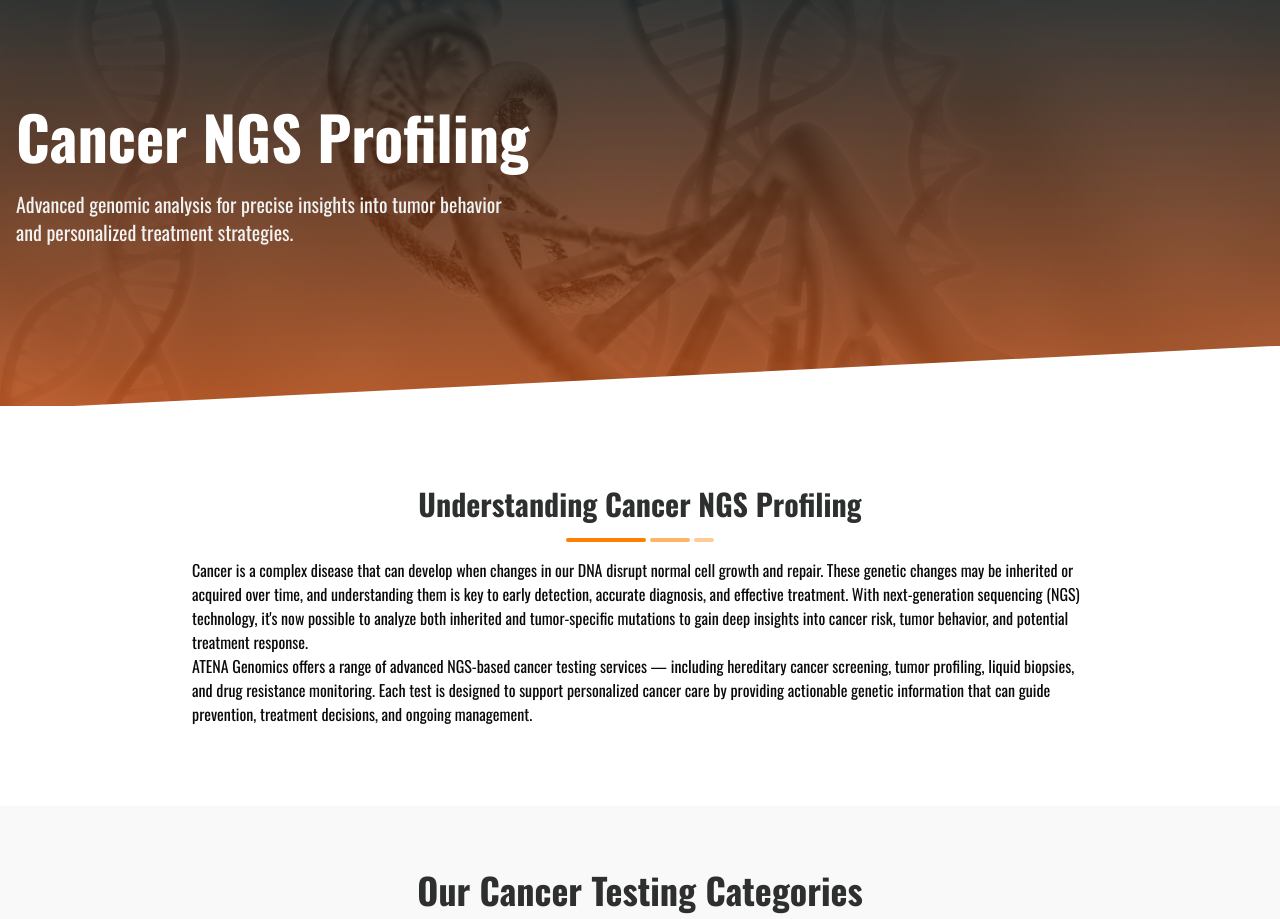
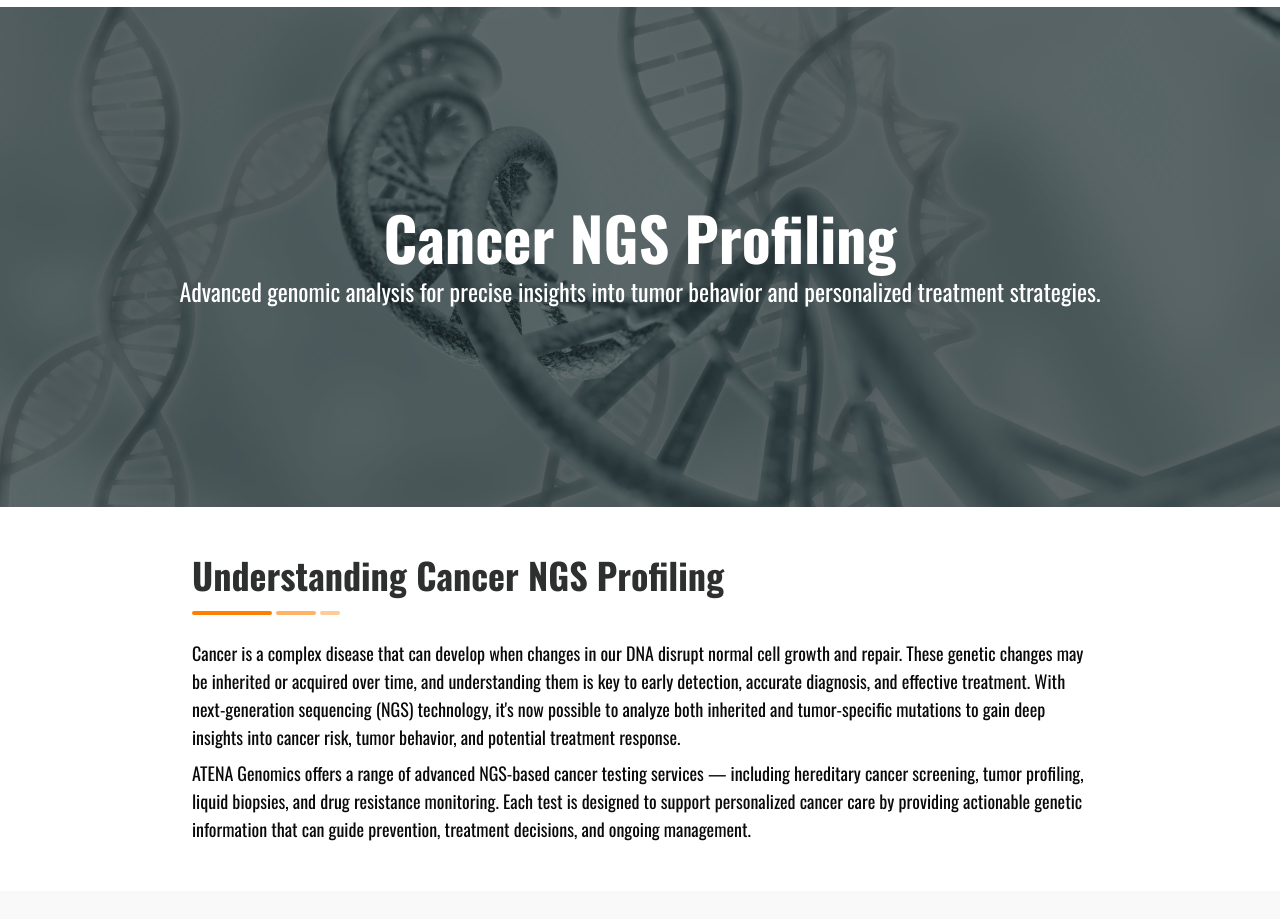
Before and after one commit to VladoLov/Atena, a Next.js app: page /en/services/cancer-ngs-profiling in a window 1280 px wide. Shown: the part 273-1192 px from the top of the page. Built offline with nearby package versions, Linux system fonts and the light colour scheme.

Commit message:
corrections

```diff
--- a/src/app/[locale]/services/cancer-ngs-profiling/page.jsx
+++ b/src/app/[locale]/services/cancer-ngs-profiling/page.jsx
@@ -59,10 +59,8 @@ export default function GeneticDisordersIllustrated() {
     },
   ];
   return (
-    <div className="min-h-screen bg-white">
-      {/* Hero Section */}
-      <section className="relative bg-gradient-to-b from-black to-crimson-900 text-white overflow-hidden">
-        <div className="absolute inset-0 opacity-20">
+    <div className="min-h-screen ">
+      <section className="min-w-max z-[-1] relative h-[300px] md:h-[400px] lg:h-[500px]">
         <Image
           src="/genetic-disorders.webp"
           alt="DNA double helix"
@@ -71,41 +69,31 @@ export default function GeneticDisordersIllustrated() {
           className="object-cover"
           priority
         />
-        </div>
 
-        <div className="container mx-auto px-4 py-24 md:py-32 relative z-10">
-          <div className="flex flex-col md:flex-row items-center justify-between gap-12">
-            <div className="md:w-1/2">
-              <h1 className="text-4xl md:text-5xl lg:text-6xl font-bold leading-tight mb-6">
+        <div className="absolute inset-0 bg-black bg-opacity-60 flex flex-col items-center justify-center">
+          <h1 className="text-white text-4xl md:text-5xl lg:text-6xl font-bold text-center">
             {t("CancerProfiling.title")}
           </h1>
-              <p className="text-xl text-platinum-100 mb-8 max-w-lg">
+          <p className="text-white mt-2 text-center text-lg md:text-xl lg:text-2xl">
             {t("CancerProfiling.description")}
           </p>
         </div>
-          </div>
-        </div>
-
-        <div
-          className="absolute -bottom-1 left-0 right-0 h-16 bg-white"
-          style={{ clipPath: "polygon(0 100%, 100% 100%, 100% 0, 0 100%)" }}
-        ></div>
       </section>
 
       {/* Content Section */}
-      <section className="py-20">
+      <section className="py-12">
         <div className="container mx-auto px-4">
           <div className="max-w-4xl mx-auto">
-            <h2 className="text-3xl font-bold text-platinum-950 mb-4 text-center">
+            <h2 className="text-4xl font-bold text-platinum-950 mb-4 text-left">
               {t("CancerProfiling.title2")}
             </h2>
-            <div className="flex justify-center items-center gap-1 pb-4">
+            <div className="flex justify-start items-center gap-1 pb-4">
               <div className="h-1 w-20 bg-crimson-500 rounded-full"></div>
               <div className="h-1 w-10 bg-crimson-300 rounded-full"></div>
               <div className="h-1 w-5 bg-crimson-200 rounded-full"></div>
             </div>
-            <div className="prose prose-lg max-w-none">
-              <p>{t("CancerProfiling.paragraph1")}</p>
+            <div className="prose prose-lg max-w-none text-lg">
+              <p className="py-2">{t("CancerProfiling.paragraph1")}</p>
               <p>{t("CancerProfiling.paragraph2")}</p>
             </div>
           </div>
@@ -115,10 +103,10 @@ export default function GeneticDisordersIllustrated() {
       {/* Testing Categories */}
       <section className="py-16 bg-platinum-50">
         <div className="container mx-auto px-4 ">
-          <h2 className="text-4xl font-bold text-center text-platinum-950 mb-4">
+          <h2 className="text-3xl font-bold text-center text-platinum-950 mb-4">
             {t("CancerProfiling.cancerTestingCategories.title3")}
           </h2>
-          <p className="text-lg text-platinum-950 text-center mb-16 max-w-4xl mx-auto">
+          <p className="text-lg text-platinum-950 text-center mb-16 max-w-6xl mx-auto">
             {t("CancerProfiling.cancerTestingCategories.description2")}
           </p>
         </div>
--- a/src/app/[locale]/services/genetic-disorders-ngs/page.jsx
+++ b/src/app/[locale]/services/genetic-disorders-ngs/page.jsx
@@ -92,11 +92,11 @@ export default function GeneticDisordersNgs() {
           <div className="max-w-6xl mx-auto space-y-12">
             {/* Header Section */}
             <div className="space-y-6">
-              <div className="text-center space-y-4">
+              <div className="text-start space-y-4">
                 <h1 className="text-4xl font-bold tracking-tight text-platinum-950 md:text-5xl">
                   {t("head2")}
                 </h1>
-                <div className="flex justify-center items-center gap-2">
+                <div className="flex justify-start items-center gap-2">
                   <div className="h-1 w-20 bg-crimson-500 rounded-full"></div>
                   <div className="h-1 w-10 bg-crimson-300 rounded-full"></div>
                   <div className="h-1 w-5 bg-crimson-200 rounded-full"></div>
--- a/src/components/Footer2.jsx
+++ b/src/components/Footer2.jsx
@@ -182,7 +182,7 @@ export default function Footer2() {
                 sizes="(max-width: 768px) 180px, 256px" // Responsive sizing
               />
             </div>
-            <p className="mt-6 max-w-md text-center leading-relaxed text-platinum-900 sm:max-w-xs sm:text-left">
+            <p className="mt-6 max-w-md text-center   leading-relaxed text-platinum-900 sm:max-w-xs sm:text-left">
               {t("footer.text")}
             </p>
             <div className="flex flex-col gap-1.5 text-center sm:text-left mt-6">
--- a/src/components/partners-carousel.jsx
+++ b/src/components/partners-carousel.jsx
@@ -1,6 +1,6 @@
 import Image from "next/image";
-import Link from "next/link";
 
+import { useTranslations } from "next-intl";
 // Placeholder partner data - replace with your actual partner information
 const partners = [
   {
@@ -19,11 +19,12 @@ const partners = [
 ];
 
 export default function PartnersCarousel() {
+  const t = useTranslations("partners");
   return (
     <div className=" py-16 px-4 sm:px-6 lg:px-8">
       <div className="max-w-7xl mx-auto">
         <h2 className="text-2xl font-bold text-center text-platinum-950 mb-12">
-          Our Trusted Partners
+          {t("title")}
         </h2>
 
         <div className="grid grid-cols-1 md:grid-cols-2 gap-2 md:gap-12">
@@ -41,30 +42,6 @@ export default function PartnersCarousel() {
                     className="object-contain"
                   />
                 </div>
-                {/*      <p className="text-platinum-700 mt-4 max-w-md flex-grow">
-                  {partner.description}
-                </p>
-                <Link
-                  href={partner.url}
-                  className="mt-6 inline-flex items-center text-sm font-medium text-crimson-600 hover:underline self-center"
-                  target="_blank"
-                  rel="noopener noreferrer"
-                >
-                  Visit website
-                  <svg
-                    className="ml-1 w-4 h-4"
-                    fill="none"
-                    stroke="currentColor"
-                    viewBox="0 0 24 24"
-                  >
-                    <path
-                      strokeLinecap="round"
-                      strokeLinejoin="round"
-                      strokeWidth="2"
-                      d="M9 5l7 7-7 7"
-                    />
-                  </svg>
-                </Link> */}
               </div>
             </div>
           ))}
--- a/src/newcomponents/Info.jsx
+++ b/src/newcomponents/Info.jsx
@@ -73,7 +73,7 @@ function Info() {
 
         {/* First Image */}
 
-        <div className="order-3 lg:order-3 flex items-center justify-center pb-8 lg:pb-0">
+        {/* <div className="order-3 lg:order-3 flex items-center justify-center pb-8 lg:pb-0">
           <Image
             src="/blocks/presentation.png"
             alt="presentation"
@@ -81,13 +81,13 @@ function Info() {
             height={250}
           />
         </div>
-        {/* Second Text */}
+
         <div className="order-4 lg:order-4 mx-auto max-w-6xl mb-16 pb-8">
           <h2 className="font-semibold lg:font-bold pb-8 pt-8 text-start text-xl lg:text-3xl">
             {t("info.sHeader")}
           </h2>
           <p className="pb-8 text-base lg:text-xl">{t("info.sText")}</p>
-        </div>
+        </div> */}
 
         {/* Second Image */}
       </div>
--- a/src/newcomponents/SecondPartOfHeader.jsx
+++ b/src/newcomponents/SecondPartOfHeader.jsx
@@ -18,7 +18,7 @@ function SecondPartOfHeader() {
   }
   return (
     <>
-      <div className="flex list-none items-center  justify-start z-30 ">
+      {/*   <div className="flex list-none items-center  justify-start z-30 ">
         <Link
           href="#"
           className="px-4 py-2 flex  text-platinum-950 hover:bg-platinum-200  duration-300 ease-in-out hover:rounded hover:ring-1 hover:ring-black"
@@ -26,7 +26,7 @@ function SecondPartOfHeader() {
         >
           {t("link.consulting")}
         </Link>
-      </div>
+      </div> */}
       <div className="flex list-none items-center  justify-start z-30">
         <Link
           href="/about"
--- a/src/newcomponents/SubHeader.jsx
+++ b/src/newcomponents/SubHeader.jsx
@@ -21,7 +21,7 @@ function SubHeader() {
               info@atenagenomics.com
             </Link>
           </span>
-          <span> {t("subheader.conjunction")}</span>
+          {/*   <span> {t("subheader.conjunction")}</span>
           <span>
             {" "}
             <Link
@@ -30,7 +30,7 @@ function SubHeader() {
             >
               +38763201361
             </Link>
-          </span>
+          </span> */}
         </p>
       </div>
     </section>
```
Also changed, not shown: messages/bhs.json (+9 -5 lines), messages/en.json (+8 -4 lines), src/components/ContatForm.jsx (+38 -2 lines), src/app/[locale]/services/prenatal-newborn-genetic-screening/components/ArticlePrenatalScreening.jsx (renamed from src/app/[locale]/services/prenatal-genetic-risk-analysis/components/ArticlePrenatalScreening.jsx), src/app/[locale]/services/prenatal-newborn-genetic-screening/page.jsx (renamed from src/app/[locale]/services/prenatal-genetic-risk-analysis/page.jsx). Lines whose indentation alone changed are shown as unchanged.
